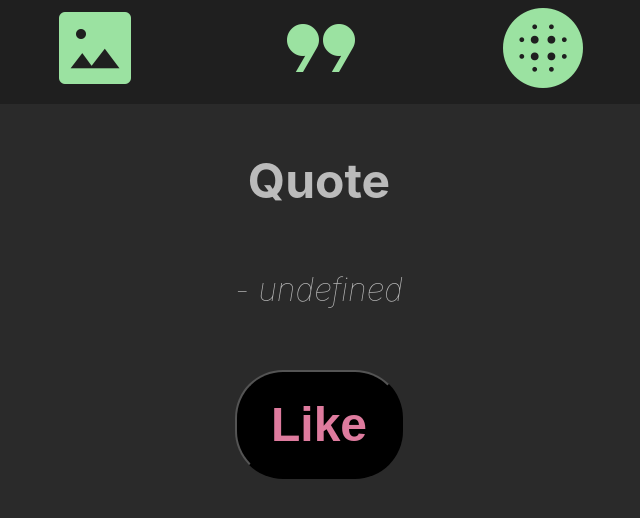
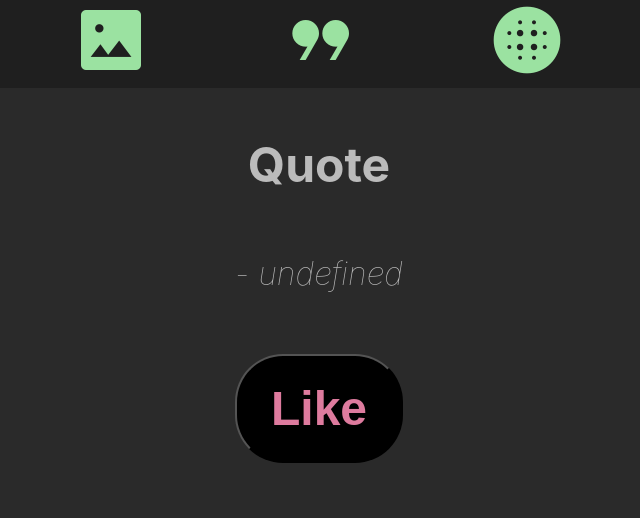
Before and after one commit to dkalnz/project-2, a React (Create React App) app: page / in a window 1280 px wide. Shown: the top 518 px of the page, without its empty margins (321-961 px from the left). Built offline with nearby package versions, Linux system fonts and the light colour scheme; no server answers.

Commit message:
Update Files

```diff
--- a/src/App.css
+++ b/src/App.css
@@ -60,7 +60,7 @@ nav a {
 }
 .material-symbols-outlined {
 	font-variation-settings: 'FILL' 1, 'wght' 400, 'GRAD' 0, 'opsz' 48;
-	font-size: 3em;
+	font-size: 2.5em;
 	padding: 0 4rem;
 	color: inherit;
 }
```
Also changed, not shown: src/setupTests.js (deleted, +0 -5 lines).
